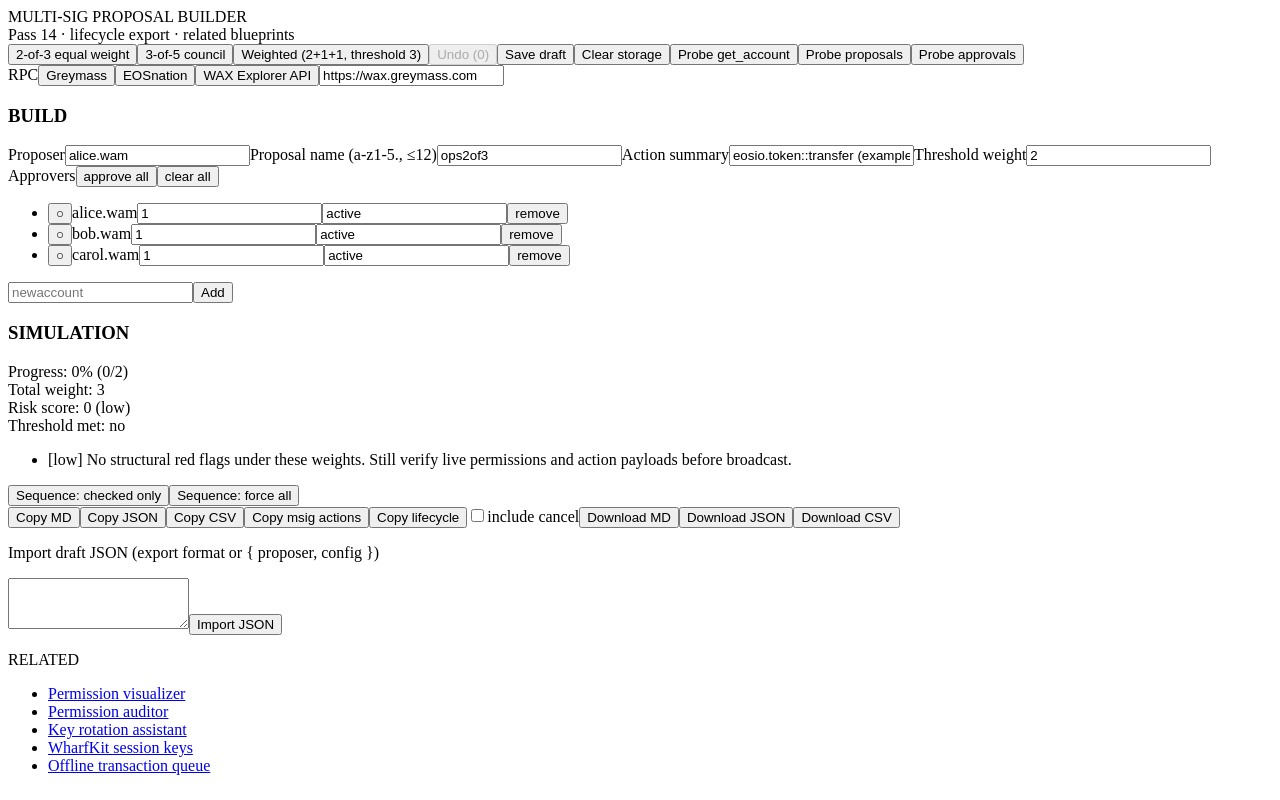
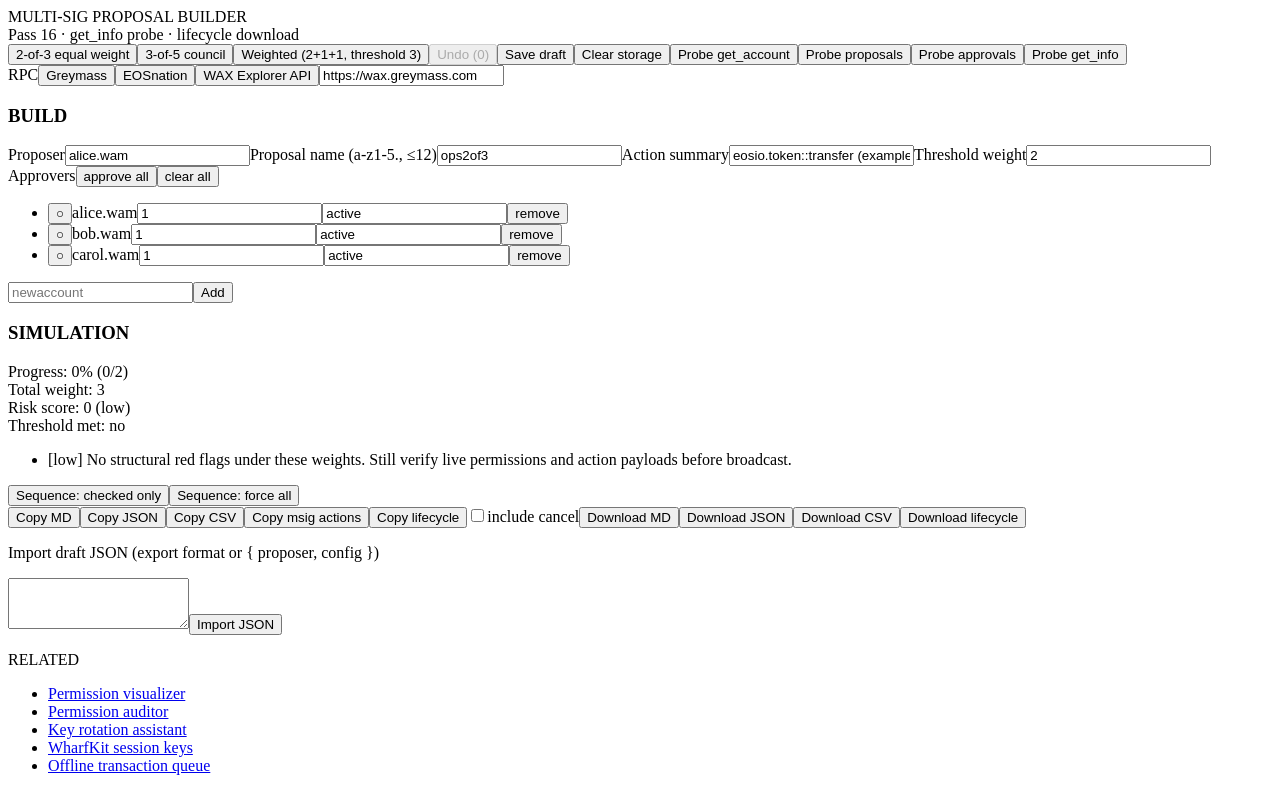
Before and after one commit to pixel-journey/wax-multi-sig-proposal-builder-and-simulator, a Next.js app: page / in a window 1280 px wide. Built offline with nearby package versions, Linux system fonts and the light colour scheme.

Commit message:
Pass 16: wire get_info probe + lifecycle download

```diff
--- a/app/page.tsx
+++ b/app/page.tsx
@@ -18,6 +18,7 @@ import {
   exportProposalJson,
   exportProposalMarkdown,
 } from '../examples/exportPlan';
+import { probeGetInfo } from '../examples/getInfoProbe';
 import { importDraftJson } from '../examples/importDraft';
 import {
   buildLifecycleSketch,
@@ -274,6 +275,17 @@ export default function MultiSigProposalBuilder() {
     );
   };
 
+  const probeInfo = async () => {
+    setProbing(true);
+    const r = await probeGetInfo(rpcBase);
+    setProbing(false);
+    setStatus(
+      r.ok
+        ? `get_info ok · head ${r.headBlockNum} · chain ${r.chainId.slice(0, 8)}…`
+        : `get_info soft-fail: ${r.reason}`
+    );
+  };
+
   return (
     <div className="min-h-screen bg-[#0a0a0a] text-white p-8">
       <div className="max-w-5xl mx-auto">
@@ -281,7 +293,7 @@ export default function MultiSigProposalBuilder() {
           MULTI-SIG PROPOSAL BUILDER
         </div>
         <div className="text-xs opacity-60 mb-2">
-          Pass 14 · lifecycle export · related blueprints
+          Pass 16 · get_info probe · lifecycle download
           {!hydrated && ' · hydrating…'}
         </div>
 
@@ -304,6 +316,7 @@ export default function MultiSigProposalBuilder() {
           <button type="button" disabled={probing} onClick={probeProposer} className="px-2 py-1 rounded-lg text-xs bg-sky-900 disabled:opacity-50">{probing ? 'Probing…' : 'Probe get_account'}</button>
           <button type="button" disabled={probing} onClick={() => probeTable('proposal')} className="px-2 py-1 rounded-lg text-xs bg-sky-800 disabled:opacity-50">Probe proposals</button>
           <button type="button" disabled={probing} onClick={() => probeTable('approvals')} className="px-2 py-1 rounded-lg text-xs bg-sky-700 disabled:opacity-50">Probe approvals</button>
+          <button type="button" disabled={probing} onClick={probeInfo} className="px-2 py-1 rounded-lg text-xs bg-cyan-900 disabled:opacity-50">Probe get_info</button>
         </div>
         <div className="flex flex-wrap gap-2 mb-4 items-center text-[10px]">
           <span className="opacity-50">RPC</span>
@@ -379,6 +392,7 @@ export default function MultiSigProposalBuilder() {
               <button type="button" onClick={() => { const b = exportBasename(); dl(`${b}.md`, exportProposalMarkdown(config, proposer), 'text/markdown'); }} className="px-3 py-2 rounded-xl bg-indigo-800 text-sm">Download MD</button>
               <button type="button" onClick={() => { const b = exportBasename(); dl(`${b}.json`, exportProposalJson(config, proposer), 'application/json'); }} className="px-3 py-2 rounded-xl bg-indigo-700 text-sm">Download JSON</button>
               <button type="button" onClick={() => { const b = exportBasename(); dl(`${b}.csv`, exportApproversCsv(config, proposer), 'text/csv'); }} className="px-3 py-2 rounded-xl bg-indigo-600 text-sm">Download CSV</button>
+              <button type="button" onClick={() => { const b = exportBasename('msig-lifecycle'); dl(`${b}.json`, lifecycleToJson(lifecycle), 'application/json'); }} className="px-3 py-2 rounded-xl bg-fuchsia-800 text-sm">Download lifecycle</button>
             </div>
             <TableRowsPanel label={tableLabel} rows={tableRows} onPickProposalName={(name) => { recordUndo(); setProposalName(name); setStatus(`Loaded proposal name ${name}`); }} />
           </div>
```
